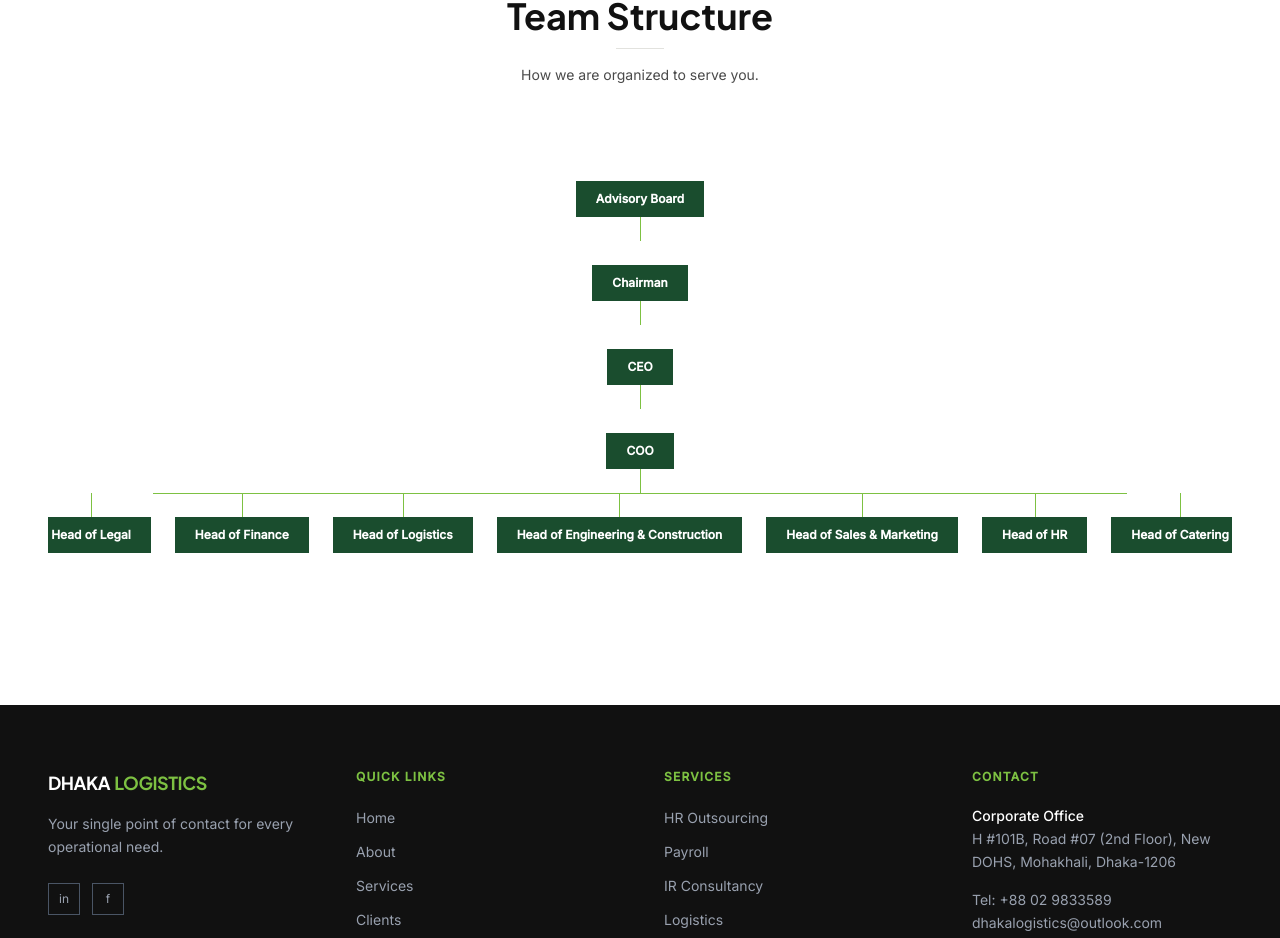
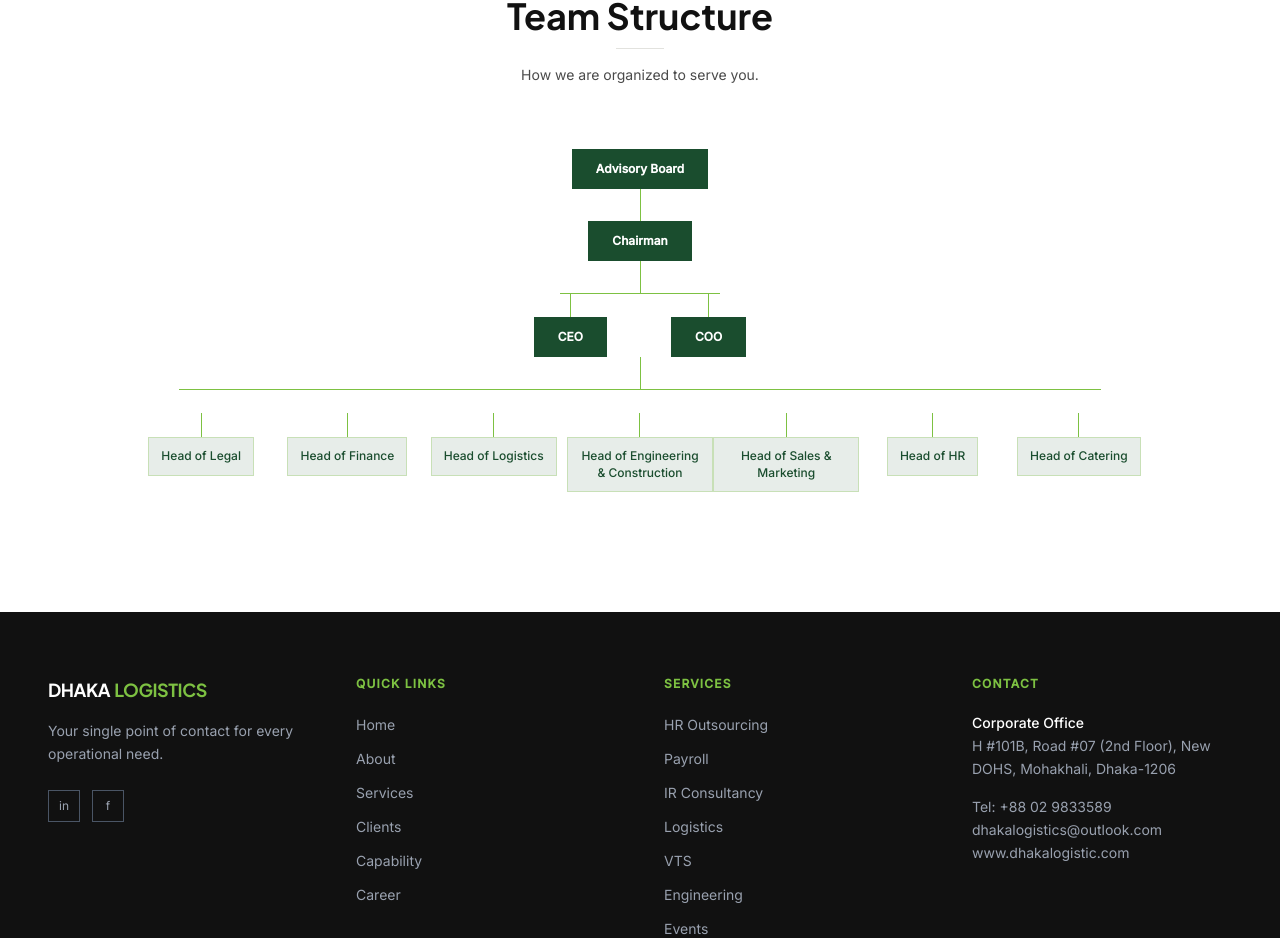
Before and after one commit to istiakahmeed/dhaka-logistic, a Next.js app: page /about in a window 1280 px wide. Shown: the part 2389-3327 px from the top of the page. Built offline with nearby package versions, Linux system fonts and the light colour scheme.

Commit message:
feat: refactor OrgChartSection to use static tier titles and improve layout

```diff
--- a/components/sections/about/OrgChart.tsx
+++ b/components/sections/about/OrgChart.tsx
@@ -2,40 +2,16 @@
 
 import { useRef } from "react";
 import { motion, useInView } from "framer-motion";
-import { data } from "@/lib/data";
-import type { OrgNode } from "@/types/dlss";
 
-function renderNode(node: OrgNode, depth: number = 0): React.ReactNode {
-  const hasChildren = node.children && node.children.length > 0;
-
-  return (
-    <div key={node.title} className="flex flex-col items-center">
-      <div className="bg-green-primary text-white text-xs font-body font-semibold px-5 py-2.5 whitespace-nowrap">
-        {node.title}
-      </div>
-      {hasChildren && (
-        <>
-          <div className="w-px h-6 bg-green-accent" />
-          <div className="relative flex gap-6 justify-center">
-            {node.children!.length > 1 && (
-              <div className="absolute top-0 left-[10%] right-[10%] h-px bg-green-accent" />
-            )}
-            <div className="flex gap-6 pt-6">
-              {node.children!.map((child) => (
-                <div key={child.title} className="flex flex-col items-center relative">
-                  {node.children!.length > 1 && (
-                    <div className="absolute -top-6 left-1/2 w-px h-6 bg-green-accent" />
-                  )}
-                  {renderNode(child, depth + 1)}
-                </div>
-              ))}
-            </div>
-          </div>
-        </>
-      )}
-    </div>
-  );
-}
+const heads = [
+  "Head of Legal",
+  "Head of Finance",
+  "Head of Logistics",
+  "Head of Engineering & Construction",
+  "Head of Sales & Marketing",
+  "Head of HR",
+  "Head of Catering",
+];
 
 export function OrgChartSection() {
   const ref = useRef(null);
@@ -60,12 +36,74 @@ export function OrgChartSection() {
         </motion.div>
 
         <motion.div
-          initial={{ opacity: 0 }}
-          animate={isInView ? { opacity: 1 } : {}}
-          transition={{ duration: 0.6, delay: 0.2 }}
-          className="flex justify-center overflow-x-auto py-8"
+          initial={{ opacity: 0, y: 16 }}
+          animate={isInView ? { opacity: 1, y: 0 } : {}}
+          transition={{ duration: 0.5, delay: 0.1 }}
+          className="max-w-5xl mx-auto"
         >
-          {data.orgChart.map((node) => renderNode(node))}
+          {/* Tier 1 — Advisory Board */}
+          <div className="flex justify-center mb-0">
+            <div className="bg-green-primary text-white text-xs font-body font-semibold px-6 py-3">
+              Advisory Board
+            </div>
+          </div>
+
+          <div className="flex justify-center">
+            <div className="w-px h-8 bg-green-accent" />
+          </div>
+
+          {/* Tier 2 — Chairman */}
+          <div className="flex justify-center">
+            <div className="bg-green-primary text-white text-xs font-body font-semibold px-6 py-3">
+              Chairman
+            </div>
+          </div>
+
+          <div className="flex justify-center">
+            <div className="w-px h-8 bg-green-accent" />
+          </div>
+
+          {/* Tier 3 — CEO | COO */}
+          <div className="relative flex justify-center gap-16">
+            {/* Horizontal connector bar */}
+            <div className="absolute top-0 left-[calc(50%-5rem)] right-[calc(50%-5rem)] h-px bg-green-accent" />
+            <div className="flex justify-center gap-16 pt-0">
+              <div className="flex flex-col items-center">
+                <div className="w-px h-6 bg-green-accent" />
+                <div className="bg-green-primary text-white text-xs font-body font-semibold px-6 py-3">
+                  CEO
+                </div>
+              </div>
+              <div className="flex flex-col items-center">
+                <div className="w-px h-6 bg-green-accent" />
+                <div className="bg-green-primary text-white text-xs font-body font-semibold px-6 py-3">
+                  COO
+                </div>
+              </div>
+            </div>
+          </div>
+
+          {/* Vertical connector to department heads */}
+          <div className="flex justify-center">
+            <div className="w-px h-8 bg-green-accent" />
+          </div>
+
+          {/* Horizontal connector bar for heads */}
+          <div className="relative">
+            <div className="absolute top-0 left-[5%] right-[5%] h-px bg-green-accent" />
+
+            {/* Tier 4 — Department Heads */}
+            <div className="grid grid-cols-2 sm:grid-cols-3 md:grid-cols-4 lg:grid-cols-7 gap-0 pt-0">
+              {heads.map((title, i) => (
+                <div key={i} className="flex flex-col items-center pt-6">
+                  <div className="w-px h-6 bg-green-accent" />
+                  <div className="bg-green-primary/10 border border-green-accent/30 text-green-primary text-xs font-body font-medium px-3 py-2.5 text-center leading-snug">
+                    {title}
+                  </div>
+                </div>
+              ))}
+            </div>
+          </div>
         </motion.div>
       </div>
     </section>
```
